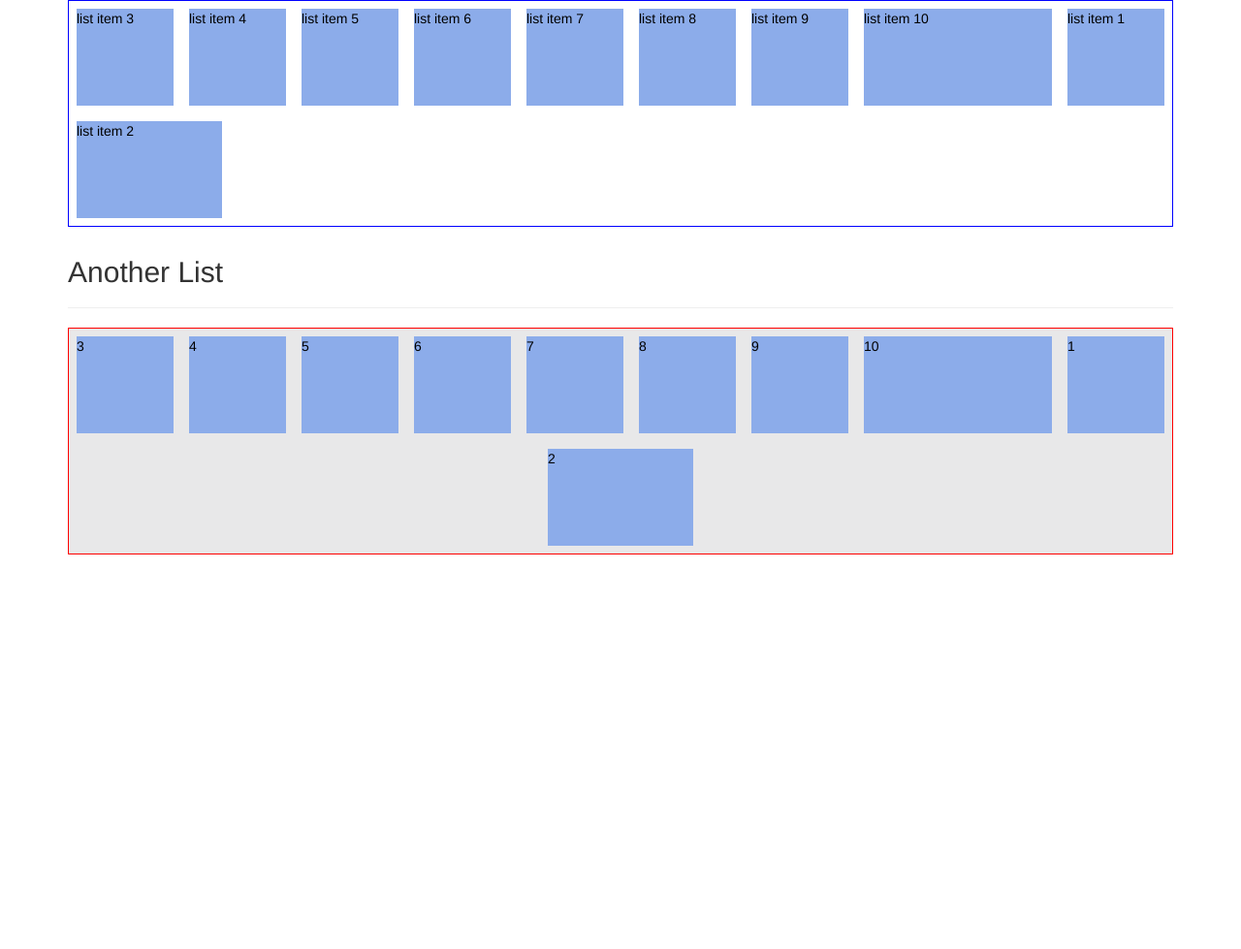
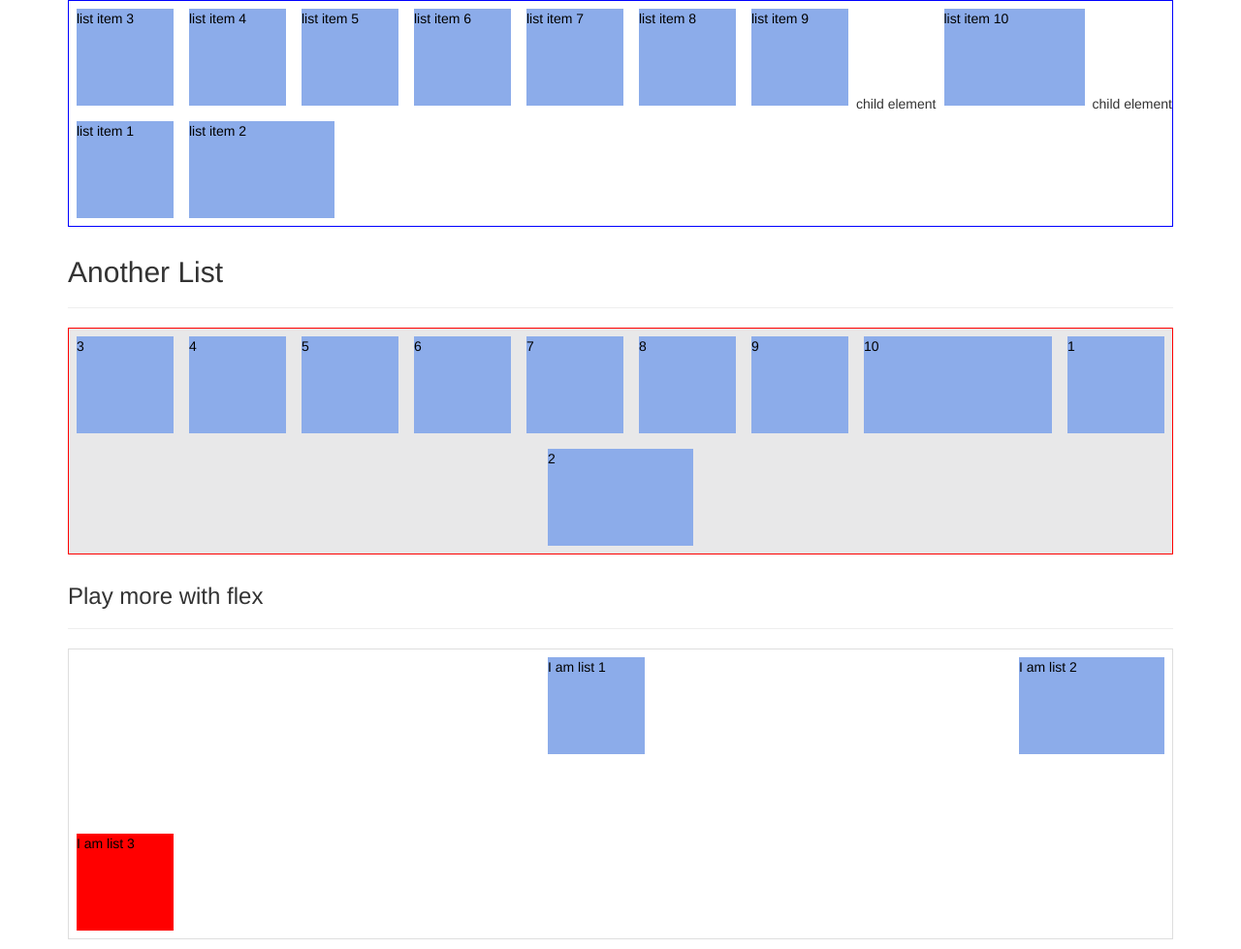
Before and after one commit to ammwinchande/understanding-flexbox, a PHP site: page /views/index.view.html in a window 1280 px wide. Shown: the whole page at 97% size. Before the commit the page ends 572 px from the top, so only its background shows below. Run offline with PHP 8.4, Linux system fonts and the light colour scheme.

Commit message:
Finish flexbox initial guide -> following is the part

```diff
--- a/css/index.css
+++ b/css/index.css
@@ -80,5 +80,36 @@ li:nth-child(2) {
 /* Flex shorthand like border: 1px solid red, flex it has it's own shorthand. It allows to you to set flex-grow, flex-shrink and flex-basis (GSB)-> use this other than doing each individually */
 
 li:nth-child(1) {
-	flex: 0 1 auto; /* flex-grow, flex-shrink, flex-basis */
+	flex: 0 1 auto; /* flex-grow, flex-shrink, flex-basis = flex: default; */
+	/* flex: 0 0 auto; increase horizontally if more contents and craetes horizontal scrollbar = flex: none; */
+	/* flex: 1 1 auto; compute initial width automatically, but grow to fit the entire available space and shrink if necessary = flex: auto;*/
 }
+
+/* Flex: "positive number" 0 1 2; */
+/*again, the "li" represents any list-item*/
+li {
+  /* flex: 2 1 0; same as flex: 2; set the initial width of the flex item to zero (ehm, no width?), grow the item to fill the available space, and finally shrink the item whenever possible */
+}
+
+/* flex: align-self: affect a single item without affecting the rest; */
+.more-flex ul {
+	display: flex;
+	border: 1px solid #dedede;
+	padding: 0;
+	justify-content: space-between;
+	align-items: flex-start;
+	min-height: 300px;
+}
+
+.more ul li {
+	width: 100px;
+	background-color: #8cacee;
+	margin: 8px;
+	color: #000;
+	flex: 1 1 auto;
+}
+
+#more-flex li:nth-child(3) {
+	background-color: red;
+	align-self: flex-end; /* can take: auto || flex-start || flex-end || center || baseline || stretch -> affect a single item only */
+}
--- a/views/index.view.html
+++ b/views/index.view.html
@@ -27,8 +27,8 @@
 					<li>list item 6</li><!--child element-->
 					<li>list item 7</li><!--child element-->
 					<li>list item 8</li><!--child element-->
-					<li>list item 9</li><!--child element-->
-					<li>list item 10</li><!--child element-->
+					<li>list item 9</li>child element
+					<li>list item 10</li>child element
 				</ul>
 			</div>
 		</div>
@@ -52,6 +52,20 @@
 				</div>
 			</div>
 		</div>
+
+		<div class="row">
+			<div class="col-lg-12 col-md-12 col-sm-12 col-xs-12">
+				<h3>Play more with flex</h3>
+				<hr>
+				<div class="more-flex">
+					<ul class="list-unstyled" id="more-flex">
+						<li>I am list 1</li>
+						<li>I am list 2</li>
+						<li>I am list 3</li>
+					</ul>
+				</div>
+			</div>
+		</div>
 	</div>
 
 	<!-- scripts goes here -->
```
